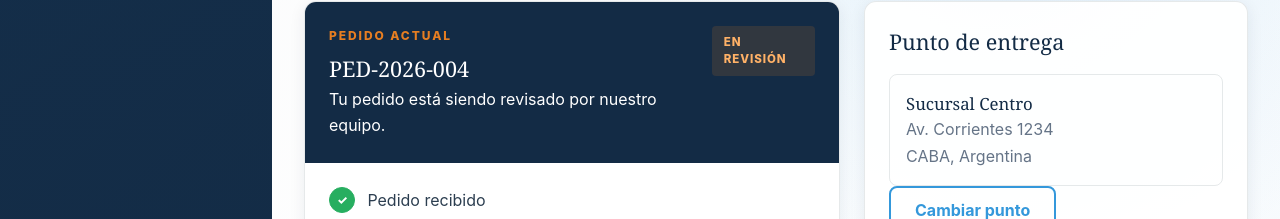
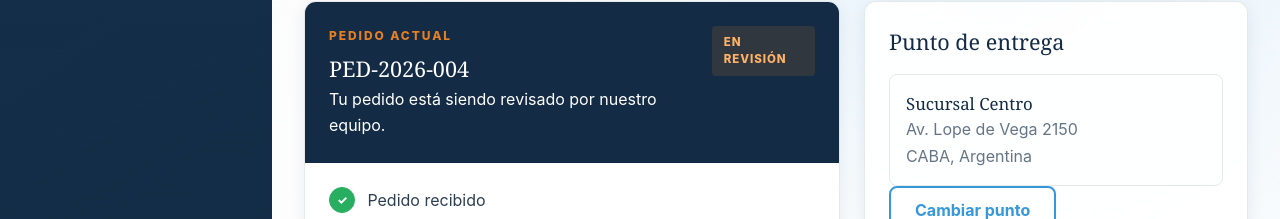
Before and after one commit to AgusFT/La-Montana, a Next.js app in the folder desarrollo/web/: page /dashboard in a window 1280 px wide. Shown: the part 394-613 px from the top of the page. Built offline with nearby package versions, Linux system fonts and the light colour scheme.

Commit message:
"feat.: se cambio una direccion de punto de entrega, de la visual."

```diff
--- a/desarrollo/web/src/features/dashboard/pages/DashboardPage.tsx
+++ b/desarrollo/web/src/features/dashboard/pages/DashboardPage.tsx
@@ -145,7 +145,7 @@ export function DashboardView() {
                 <div className="delivery-box">
                   <h3>Sucursal Centro</h3>
                   <p className="muted">
-                    Av. Corrientes 1234
+                    Av. Lope de Vega 2150
                     <br />
                     CABA, Argentina
                   </p>
```
